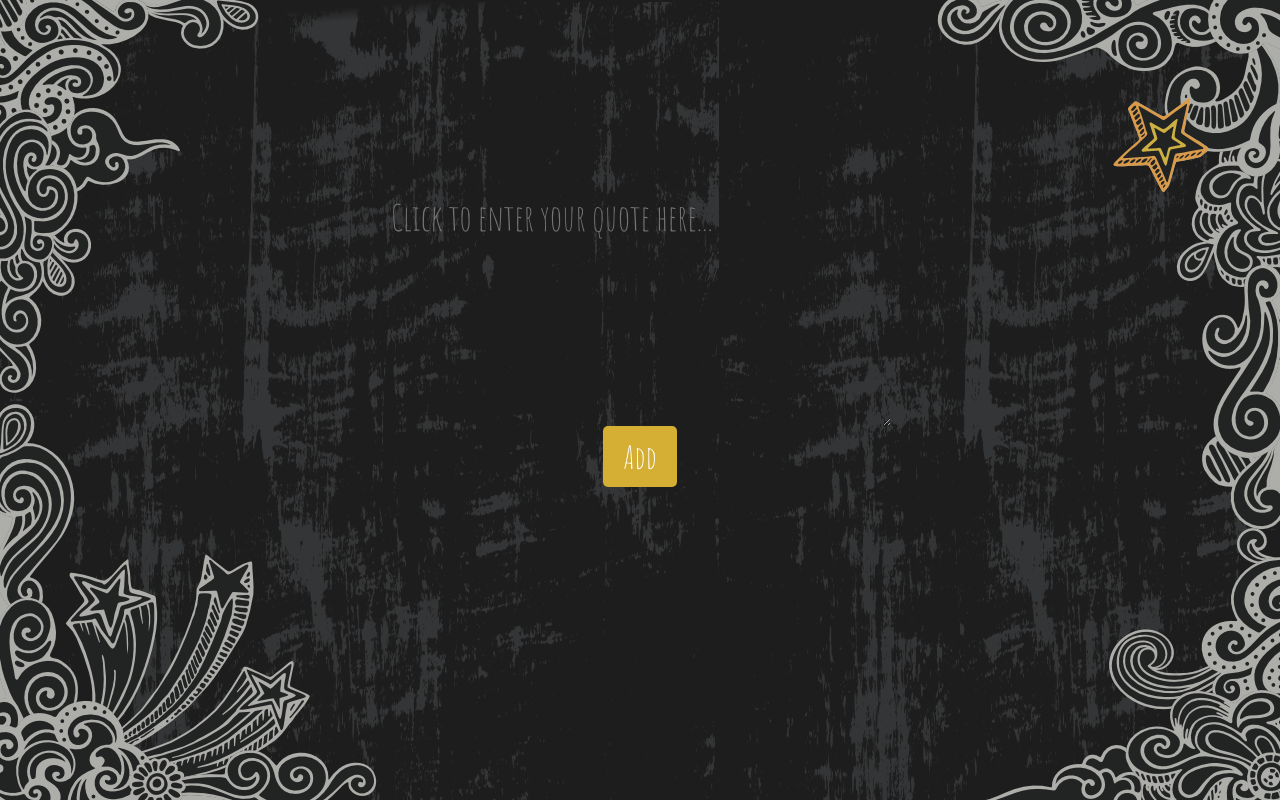
After one commit to asendecka/for-bad-day, a Django app: page /add/ in a window 1280 px wide. The commit adds this page. Run offline with Django 3.2, Linux system fonts and the light colour scheme.

Commit message:
Adding new quotes possible. Nice styling.

```diff
--- a/for_bad_day/urls.py
+++ b/for_bad_day/urls.py
@@ -6,5 +6,7 @@ from django.conf.urls.static import static
 urlpatterns = patterns('',
     # Examples:
     url(r'^$', 'quotes.views.quote', name='home'),
+    url(r'^add/$', 'quotes.views.add_quote', name='add'),
+    url(r'^thanks/$', 'quotes.views.thanks', name='thanks'),
     url(r'^admin/', include(admin.site.urls)),
 ) + static(settings.STATIC_URL, document_root=settings.STATIC_ROOT)
--- /dev/null
+++ b/quotes/forms.py
@@ -0,0 +1,14 @@
+from django import forms
+
+from .models import Quote
+
+class QuoteForm(forms.ModelForm):
+
+    class Meta:
+        model = Quote
+        fields = ('text',)
+        widgets = {
+            'text': forms.Textarea(
+                attrs={'placeholder': 'Click to enter your quote here...',
+                       'rows': 5}),
+        }
--- /dev/null
+++ b/quotes/templates/quotes/add_quote.html
@@ -0,0 +1,9 @@
+{% extends 'quotes/base.html' %}
+{% block content %}
+    <div class="content">
+        <form method="POST" class="quote">{% csrf_token %}
+            {{ form.text }}<br/>
+            <input type="submit" value="Add">
+        </form>
+    </div>
+{% endblock %}
--- /dev/null
+++ b/quotes/templates/quotes/base.html
@@ -0,0 +1,22 @@
+{% load i18n %}
+{% load staticfiles %}
+
+<html>
+    <head>
+        <link rel="stylesheet" href="{% static 'css/quotes.css' %}">
+        <link href='http://fonts.googleapis.com/css?family=Amatic+SC:400,700' rel='stylesheet' type='text/css'>
+        <title>{% trans "For a bad coding day" %}</title>
+    </head>
+    <body>
+        <div class="top-left corner"></div>
+        <div class="top-right corner">
+        <div class="add"><a href="{% url 'add' %}">
+            <span>Add quote!</span><img src="{% static 'img/star.png' %}"/>
+        </a></div>
+        </div>
+        <div class="bottom-left corner"></div>
+        <div class="bottom-right corner"></div>
+        {% block content %}
+        {% endblock %}
+    </body>
+</html>
--- a/quotes/views.py
+++ b/quotes/views.py
@@ -1,7 +1,21 @@
-from django.shortcuts import render
+from django.shortcuts import render, redirect
 
 from .models import Quote
+from .forms import QuoteForm
 
 def quote(request):
     quote = Quote.objects.order_by('?')[0]
     return render(request, 'quotes/quote.html', {'quote': quote})
+
+def add_quote(request):
+    if request.method == "POST":
+        form = QuoteForm(request.POST)
+        if form.is_valid():
+            form.save()
+            return redirect('thanks')
+    else:
+        form = QuoteForm()
+    return render(request, 'quotes/add_quote.html', {'form': form})
+
+def thanks(request):
+    return render(request, 'quotes/thanks.html')
--- a/static/css/quotes.css
+++ b/static/css/quotes.css
@@ -7,7 +7,7 @@ body {
     margin: 0;
 }
 
-p.quote {
+.quote {
     margin: 15% auto;
     text-align: center;
     width: 50%;
@@ -55,6 +55,112 @@ div.content {
     background-position-y: 100%;
 }
 
+.thank-you {
+    background-image: url('/static/img/heart.png');
+    background-position-x: -35px;
+    display: block;
+    height: 100px;
+    margin: auto;
+    width: 110px;
+    position: relative;
+}
+
+.quote a {
+    position: relative;
+}
+
+.thank-you:hover {
+    background-image: url('/static/img/heart_2.png');
+}
+
+a, a:hover, a:active {
+    color: #DFDFDE;
+    text-decoration: none;
+    cursor: pointer;
+}
+
+.add {
+    position: absolute;
+    z-index: 10;
+    right: 29px;
+    top: 95px;
+    color: transparent;
+    cursor: pointer;
+}
+
+.add a {
+    color: transparent;
+}
+
+.add:hover, .add:hover a {
+    visibility: 0;
+    color: rgb(213, 174, 52);
+    font-size: 1em;
+}
+
+.add:hover img {
+    opacity: 0.5;
+}
+
+.add span {
+    position: absolute;
+    top: 19px;
+    left: -69px;
+}
+
+/*
+-----
+Forms
+-----
+*/
+
+form {
+    position: absolute;
+}
+
+textarea {
+    background: transparent;
+    border-color: transparent;
+    border: 0;
+    color: #DFDFDE;
+    font-family: 'Amatic SC', cursive;
+    font-size: 0.9em;
+    outline: none;
+    overflow: auto;
+}
+
+input {
+    -webkit-appearance: none;
+    -webkit-background-clip: border-box;
+    -webkit-background-origin: padding-box;
+    -webkit-background-size: auto;
+    -webkit-font-smoothing: subpixel-antialiased;
+    background-attachment: scroll;
+    background-clip: border-box;
+    background-color: rgb(213, 174, 52);
+    background-image: none;
+    background-origin: padding-box;
+    background-size: auto;
+    border-bottom-left-radius: 5px;
+    border-bottom-right-radius: 5px;
+    border-top-left-radius: 5px;
+    border-top-right-radius: 5px;
+    border-bottom-style: none;
+    border-left-style: none;
+    border-left-width: 0px;
+    border-right-style: none;
+    border-right-width: 0px;
+    border-top-style: none;
+    border-top-width: 0px;
+    color: rgb(255, 255, 255);
+    display: inline-block;
+    cursor: pointer;
+    font-size: 0.8em;
+    padding: 10px 20px;
+    text-align: center;
+    font-family: 'Amatic SC', cursive;
+}
+
 /*
 --------------
 Responsiveness
```
Also changed, not shown: quotes/templates/quotes/quote.html (+6 -19 lines), quotes/templates/quotes/thanks.html (added, +11 -0 lines), static/img/heart.png (added), static/img/heart_2.png (added), static/img/star.png (added), static/img/star_2.png (added).
